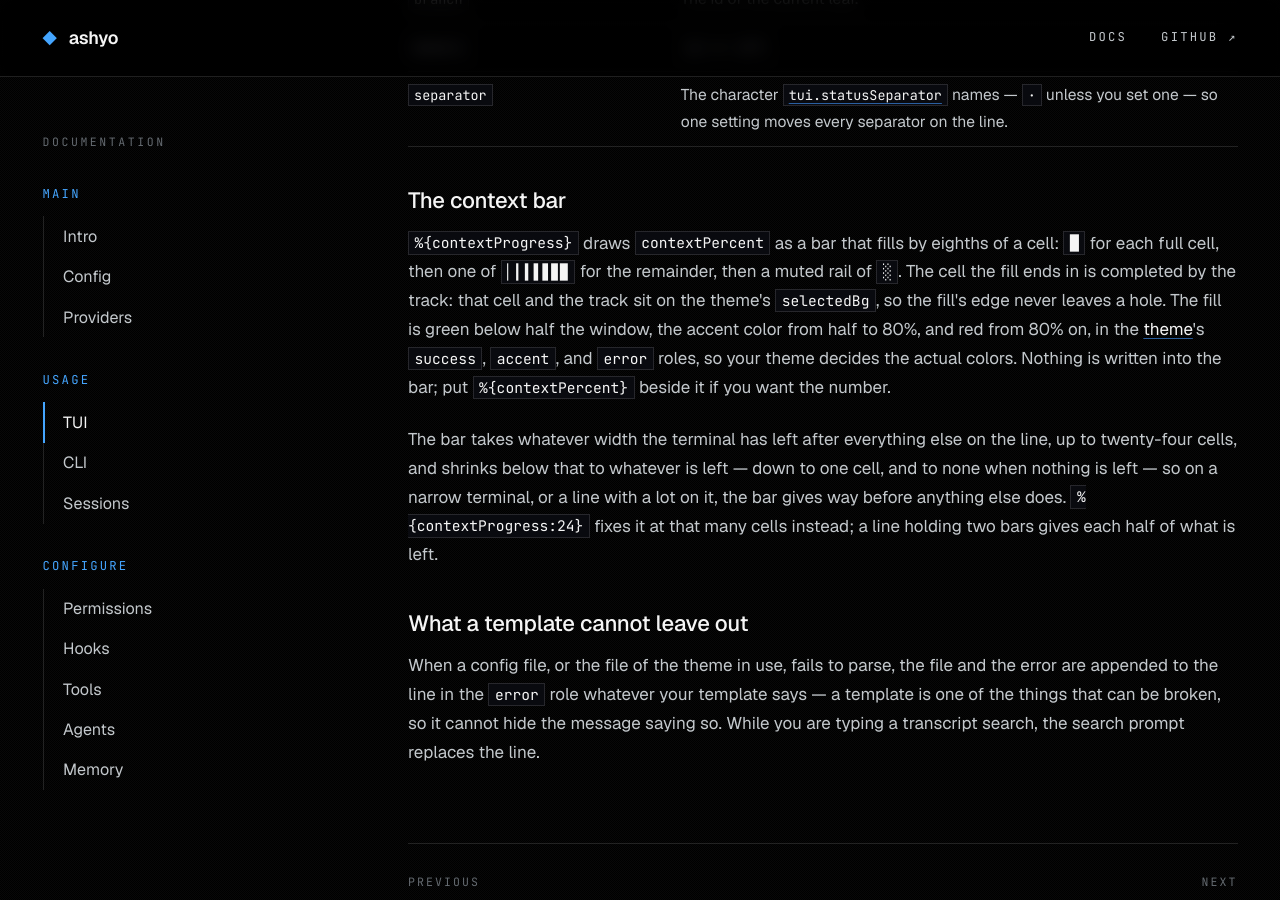
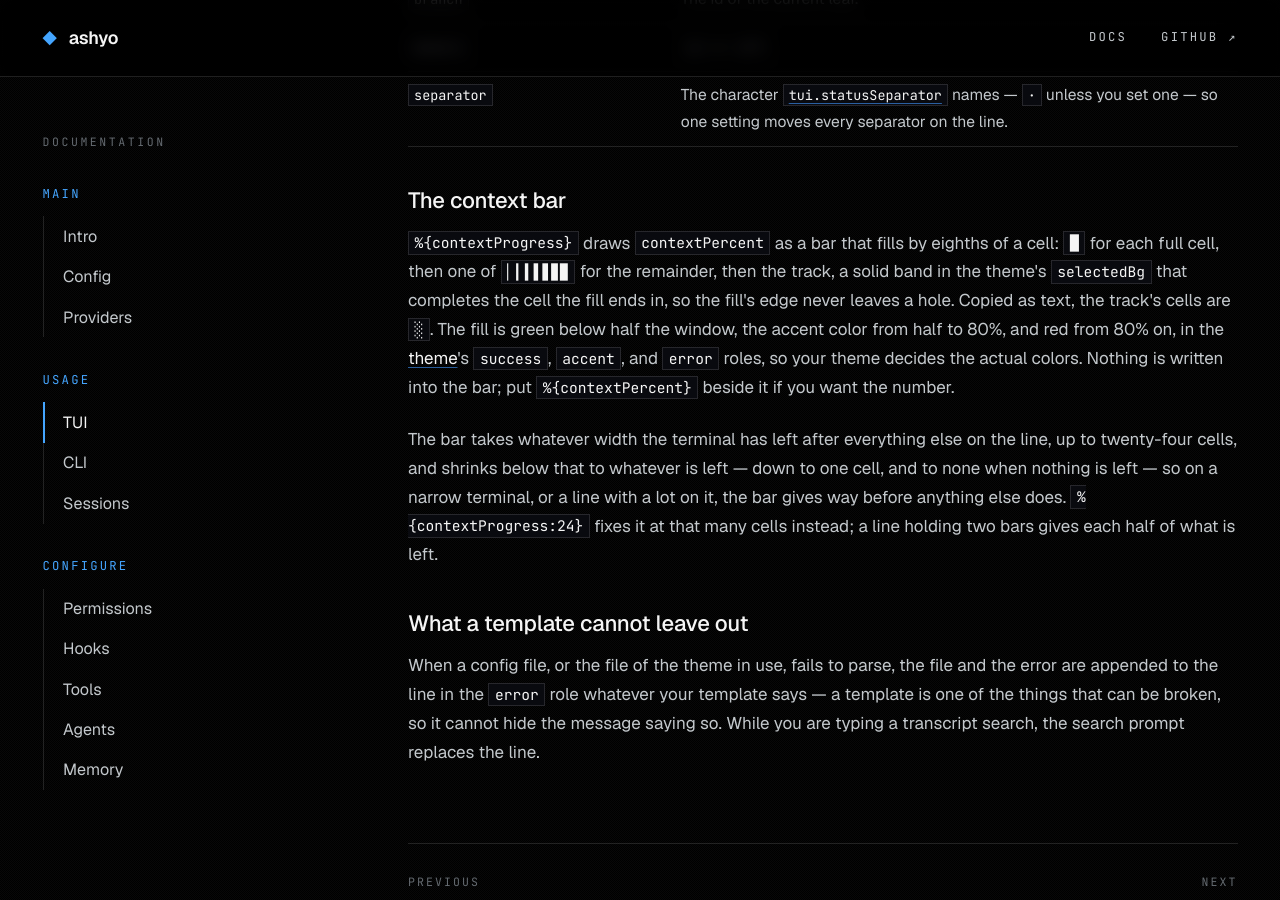
Before and after one commit to ashyo-ai/ashyo-ai.github.io, a Jekyll site: the page built from tui.html, in a window 1280 px wide and 900 px high, scrolled down 30222 px. Built offline with Jekyll 4.4.1, drawn with Linux system fonts in a browser that asks for light colours.

Commit message:
fix(statusline): draw the bar's track as one solid band

```diff
--- a/tui.html
+++ b/tui.html
@@ -322,7 +322,7 @@
 </table>
 
 <h3 id="status-line-bar">The context bar</h3>
-<p><code>%{contextProgress}</code> draws <code>contextPercent</code> as a bar that fills by eighths of a cell: <code>█</code> for each full cell, then one of <code>▏▎▍▌▋▊▉</code> for the remainder, then a muted rail of <code>░</code>. The cell the fill ends in is completed by the track: that cell and the track sit on the theme's <code>selectedBg</code>, so the fill's edge never leaves a hole. The fill is green below half the window, the accent color from half to 80%, and red from 80% on, in the <a href="#themes">theme</a>'s <code>success</code>, <code>accent</code>, and <code>error</code> roles, so your theme decides the actual colors. Nothing is written into the bar; put <code>%{contextPercent}</code> beside it if you want the number.</p>
+<p><code>%{contextProgress}</code> draws <code>contextPercent</code> as a bar that fills by eighths of a cell: <code>█</code> for each full cell, then one of <code>▏▎▍▌▋▊▉</code> for the remainder, then the track, a solid band in the theme's <code>selectedBg</code> that completes the cell the fill ends in, so the fill's edge never leaves a hole. Copied as text, the track's cells are <code>░</code>. The fill is green below half the window, the accent color from half to 80%, and red from 80% on, in the <a href="#themes">theme</a>'s <code>success</code>, <code>accent</code>, and <code>error</code> roles, so your theme decides the actual colors. Nothing is written into the bar; put <code>%{contextPercent}</code> beside it if you want the number.</p>
 <p>The bar takes whatever width the terminal has left after everything else on the line, up to twenty-four cells, and shrinks below that to whatever is left — down to one cell, and to none when nothing is left — so on a narrow terminal, or a line with a lot on it, the bar gives way before anything else does. <code>%{contextProgress:24}</code> fixes it at that many cells instead; a line holding two bars gives each half of what is left.</p>
 
 <h3 id="status-line-errors">What a template cannot leave out</h3>
```
